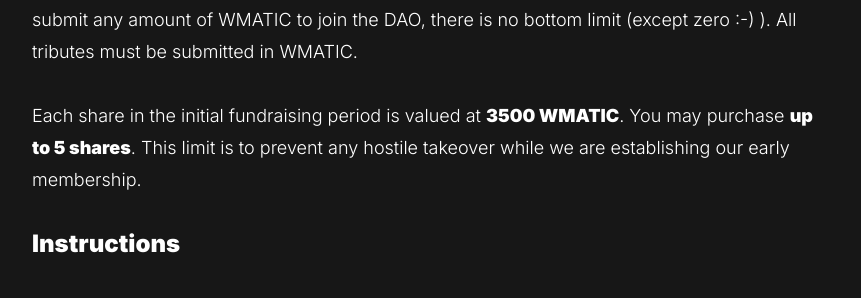
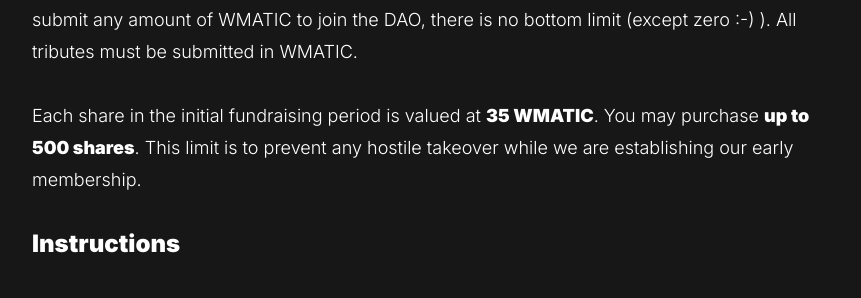
Before and after one commit to chriswallace/UltraDAO, a Jekyll site: the page built from about.md, in a window 1280 px wide and 900 px high, scrolled down 1497 px. Shown: the part 155-453 px from the top of the window, without its empty margins (208-1069 px from the left). Built offline with Jekyll 4.4.1, drawn with Linux system fonts in a browser that asks for light colours.

Commit message:
Updated share count

```diff
--- a/about.md
+++ b/about.md
@@ -42,7 +42,7 @@
 
 All new members of UltraDAO will be required to submit a tribute to gain shares initially. You can submit any amount of `WMATIC` to join the DAO, there is no bottom limit (except zero :-) ). All tributes must be submitted in `WMATIC`.
 
-Each share in the initial fundraising period is valued at **3500 WMATIC**. You may purchase **up to 5 shares**. This limit is to prevent any hostile takeover while we are establishing our early membership.
+Each share in the initial fundraising period is valued at **35 WMATIC**. You may purchase **up to 500 shares**. This limit is to prevent any hostile takeover while we are establishing our early membership.
 
 ### Instructions
 
```
